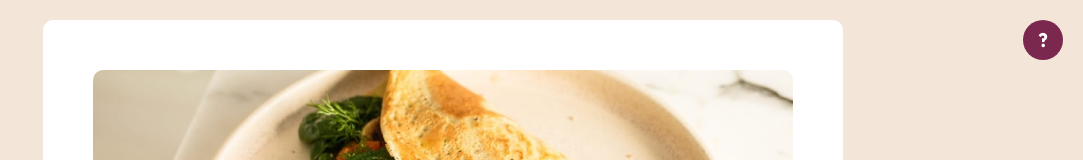
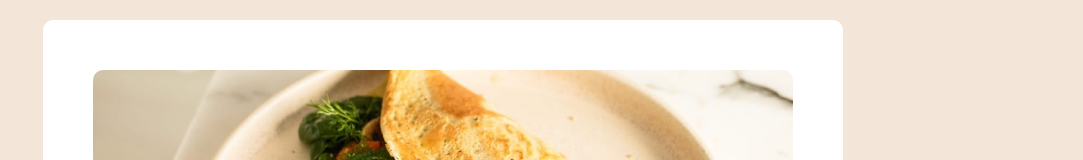
Before and after one commit to JuniorGodoyOrtega/Receta-de-tortilla-simple, a plain HTML site: page index.html in a window 1280 px wide. Shown: the top 160 px of the page, without its empty margins (197-1280 px from the left). Drawn offline with Linux system fonts and the light colour scheme.

Commit message:
añade atribuciones

```diff
--- a/index.html
+++ b/index.html
@@ -100,8 +100,9 @@
         </table>
       </section>
     </main>
-    <div class="info-button" title="Desarrollado a partir de un challenge de Frontend Mentor">
-      <a href="https://www.frontendmentor.io/challenges" target="_blank" rel="noopener">?</a>
+    <div class="attribution">
+      Challenge by <a href="https://www.frontendmentor.io?ref=challenge" target="_blank">Frontend Mentor</a>.
+      Coded by <a href="https://github.com/JuniorGodoyOrtega">Junior Silverio Godoy Ortega</a>.
     </div>
   </body>
 </html>
--- a/styles/estilos.css
+++ b/styles/estilos.css
@@ -226,27 +226,13 @@ body {
     border-bottom: none;
 }
 
-.info-button {
-    position: fixed;
-    top: 20px;
-    right: 20px;
-    width: 40px;
-    height: 40px;
-    background-color: var(--color-rose-800);
-    border-radius: 50%;
-    display: flex;
-    align-items: center;
-    justify-content: center;
-  }
-
-  .info-button a {
-    color: white;
-    text-decoration: none;
-    font-size: 1.2rem;
-    font-weight: bold;
+.attribution {
+    font-size: 0.8rem;
+    text-align: center;
+    color: var(--color-stone-600);
+    margin-top: 10px;
     font-family: 'Outfit', sans-serif;
-  }
-
+}
 
 @media screen and (max-width: 450px) {
     body {
```
